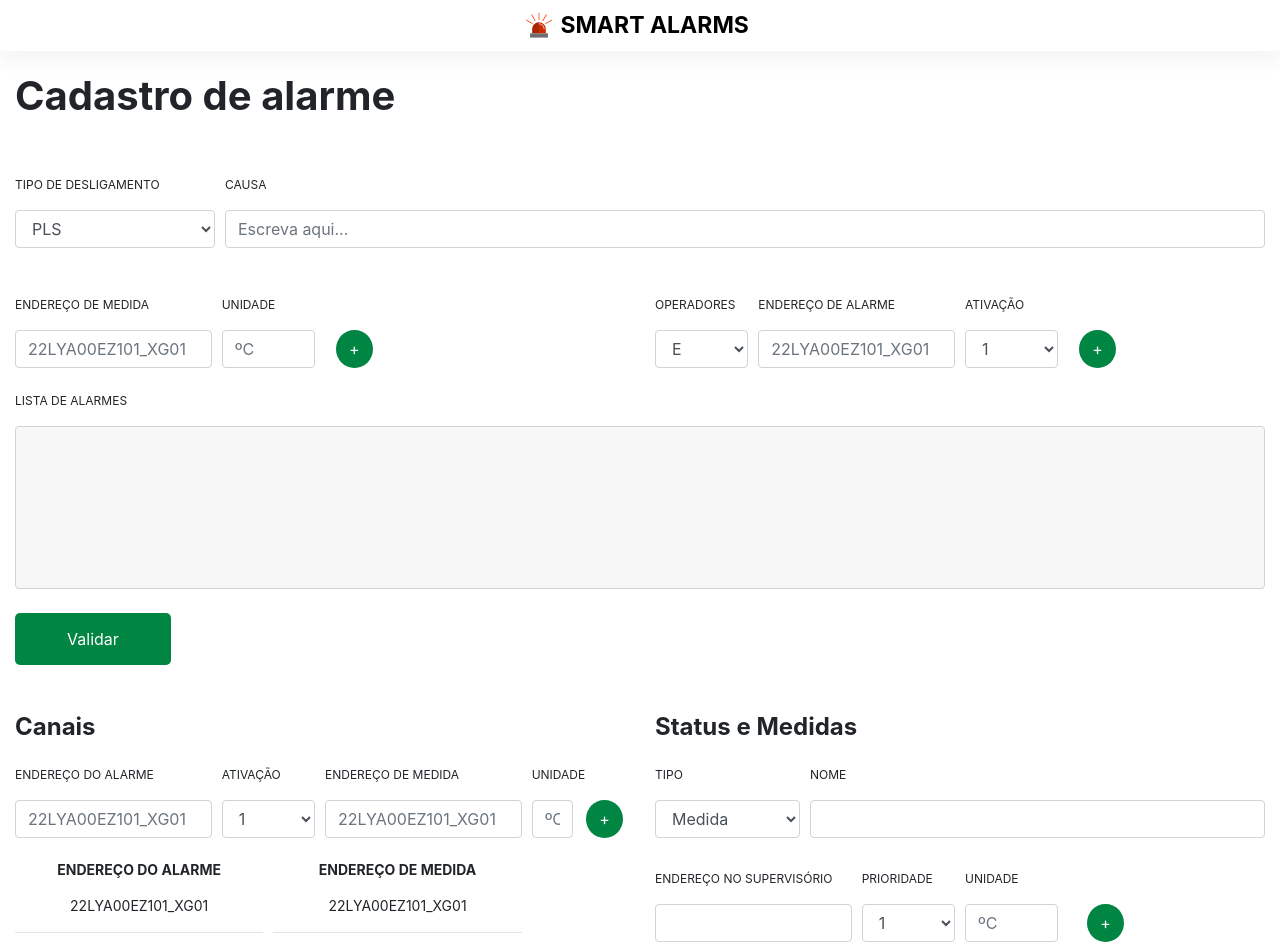
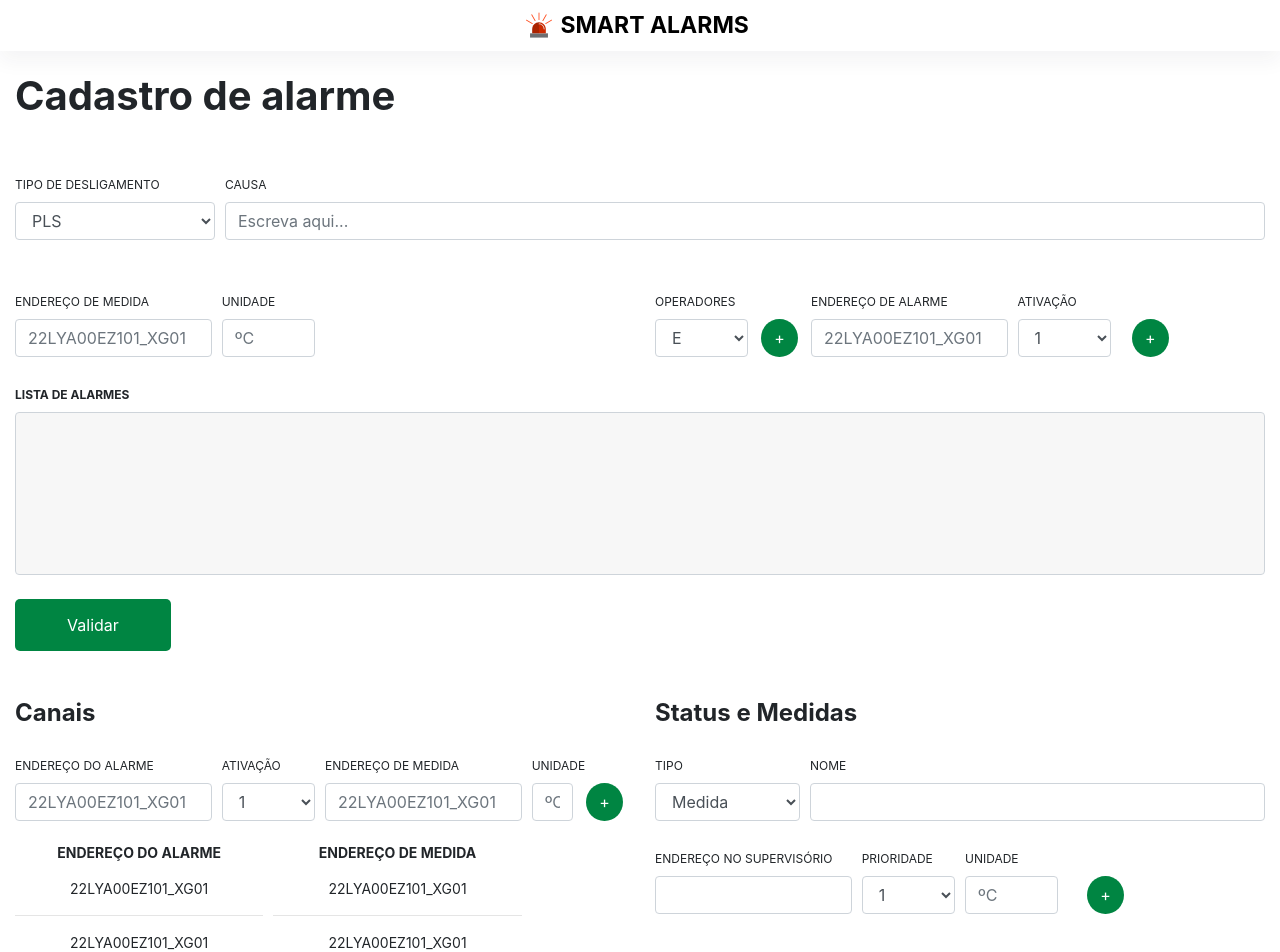
Before and after one commit to Carloshvf/SMART-ALARMS-MVC, a Nuxt app: page /register in a window 1280 px wide. Shown: the top 952 px of the page. Built offline with nearby package versions, Linux system fonts and the light colour scheme.

Commit message:
commit de 19/02

```diff
--- a/pages/register/index.vue
+++ b/pages/register/index.vue
@@ -5,17 +5,17 @@
         <h1 class="mt-5 titles">Cadastro de alarme</h1>
       </div>
     </div>
-    <!-- -->
+    <!-- Mexer nos hover -->
     <div class="form-row mt-4">
       <div class="col">
-        <p class="mt-4 sizing">TIPO DE DESLIGAMENTO</p>
+        <label class="mt-4 sizing">TIPO DE DESLIGAMENTO</label>
         <select class="form-control">
           <option>PLS</option>
           <option>PLST</option>
         </select>
       </div>
       <div class="col-10">
-        <p class="mt-4 sizing">CAUSA</p>
+        <label class="mt-4 sizing">CAUSA</label>
         <input type="text" class="form-control" placeholder="Escreva aqui..." >
       </div>
     </div>
@@ -24,22 +24,20 @@
       <div class="col-sm-6">
         <div class="form-row align-items-end">
           <div class="col-4">
-            <p class="sizing">ENDEREÇO DE MEDIDA</p>
+            <label class="sizing">ENDEREÇO DE MEDIDA</label>
             <input type="text" class="form-control" placeholder="22LYA00EZ101_XG01" >
           </div>
           <div class="col-2">
-            <p class="sizing">UNIDADE</p>
+            <label class="sizing">UNIDADE</label>
             <input type="text" class="form-control" placeholder="ºC" >
           </div>
-          <div class="ml-3">
-            <button class="btn btn-green rounded-circle">+</button>
-          </div>
+
         </div>
       </div>
       <div class="col-sm-6">
         <div class="form-row align-items-end">
           <div class="col-2">
-            <p class="sizing">OPERADORES</p>
+            <label class="sizing">OPERADORES</label>
             <select class="form-control">
               <option>E</option>
               <option>OU</option>
@@ -47,12 +45,15 @@
               <option>)</option>
             </select>
           </div>
+          <div class="ml-2 mr-2">
+            <button class="btn btn-green rounded-circle">+</button>
+          </div>
           <div class="col-4">
-            <p class="sizing">ENDEREÇO DE ALARME</p>
+            <label class="sizing">ENDEREÇO DE ALARME</label>
             <input type="text" class="form-control" placeholder="22LYA00EZ101_XG01" >
           </div>
           <div class="col-2">
-            <p class="sizing">ATIVAÇÃO</p>
+            <label class="sizing">ATIVAÇÃO</label>
             <select class="form-control">
               <option>1</option>
               <option>0</option>
@@ -69,7 +70,7 @@
       <div class="col-sm">
         <div class="form-row mt-4">
           <div class="col">
-            <p class="sizing">LISTA DE ALARMES</p>
+            <label class="mini-title">LISTA DE ALARMES</label>
             <textarea class="form-control push-area" rows="3"></textarea>
             <button class="btn btn-green btn-validar mt-4">Validar</button>
           </div>
@@ -87,23 +88,23 @@
 
         <div class="form-row align-items-end mt-3">
           <div class="col-4">
-            <p class="sizing">ENDEREÇO DO ALARME</p>
+            <label class="sizing">ENDEREÇO DO ALARME</label>
             <input type="text" class="form-control" placeholder="22LYA00EZ101_XG01" >
           </div>
           <div class="col-2">
-            <p class="sizing">ATIVAÇÃO</p>
+            <label class="sizing">ATIVAÇÃO</label>
             <select class="form-control">
               <option>1</option>
               <option>0</option>
             </select>
           </div>
           <div class="col-4">
-            <p class="sizing">ENDEREÇO DE MEDIDA</p>
+            <label class="sizing">ENDEREÇO DE MEDIDA</label>
             <input type="text" class="form-control" placeholder="22LYA00EZ101_XG01" >
           </div>
 
           <div class="col-1">
-            <p class="sizing">UNIDADE</p>
+            <label class="sizing">UNIDADE</label>
             <input type="text" class="form-control" placeholder="ºC" >
           </div>
           <div class="ml-2">
@@ -111,6 +112,7 @@
           </div>
 
           <div class="col-5 mt-4">
+            <!-- Trocar pra <ul> -->
             <h5 class="address">ENDEREÇO DO ALARME</h5>
             <p class="alignment mt-3">22LYA00EZ101_XG01</p>
             <hr>
@@ -133,34 +135,44 @@
           </div>
 
           <div class="col-3">
-            <p class="sizing">TIPO</p>
-            <select class="form-control">
+            <label class="sizing">TIPO</label>
+            <select class="form-control" v-model="tipo">
               <option>Medida</option>
               <option>Status</option>
             </select>
+            <!-- Tentar usar um toggle pra mexer no tipo (Quando for medida vira UNIDADE, e quando for status ATIVAÇÃO) -->
           </div>
           <div class="col-9">
-            <p class="sizing">NOME</p>
+            <label class="sizing">NOME</label>
             <input type="text" class="form-control">
           </div>
         </div>
-        <div class="form-row align-items-end mt-2">
-          <div class="col-4 mt-4">
-            <p class="sizing">ENDEREÇO NO SUPERVISÓRIO</p>
+        <div class="form-row align-items-end mt-4">
+          <div class="col-4">
+            <label class="sizing">ENDEREÇO NO SUPERVISÓRIO</label>
             <input type="text" class="form-control">
           </div>
-          <div class="col-2 mt-4">
-            <p class="sizing">PRIORIDADE</p>
+          <div class="col-2">
+            <label class="sizing">PRIORIDADE</label>
             <select class="form-control">
               <option>1</option>
               <option>2</option>
             </select>
           </div>
-          <div class="col-2 mt-4">
-            <p class="sizing">UNIDADE</p>
-            <input type="text" class="form-control" placeholder="ºC" >
+          <div class="col-2">
+            <div v-if="tipo == 'Medida'">
+              <label class="sizing">UNIDADE</label>
+              <input type="text" class="form-control" placeholder="ºC" >
+            </div>
+            <div v-else-if="tipo == 'Status'">
+              <label class="sizing">ATIVAÇÃO</label>
+              <select class="form-control">
+                <option>1</option>
+                <option>0</option>
+              </select>
+            </div>
           </div>
-          <div class="mt-4 ml-4">
+          <div class="ml-4">
             <button class="btn btn-green rounded-circle ">+</button>
           </div>
         </div>
@@ -206,6 +218,15 @@
 
 <script>
 export default {
+  data() {
+    return {
+      tipo: 'Medida',
+    }
+  },
+
+  methods: {
+
+  }
 
 }
 </script>
@@ -232,6 +253,11 @@ export default {
 
 .area {
   height: 154.24px;
+}
+
+.mini-title {
+  font-size: 12px;
+  font-weight: bold;
 }
 
 .btn-salvar {
```
